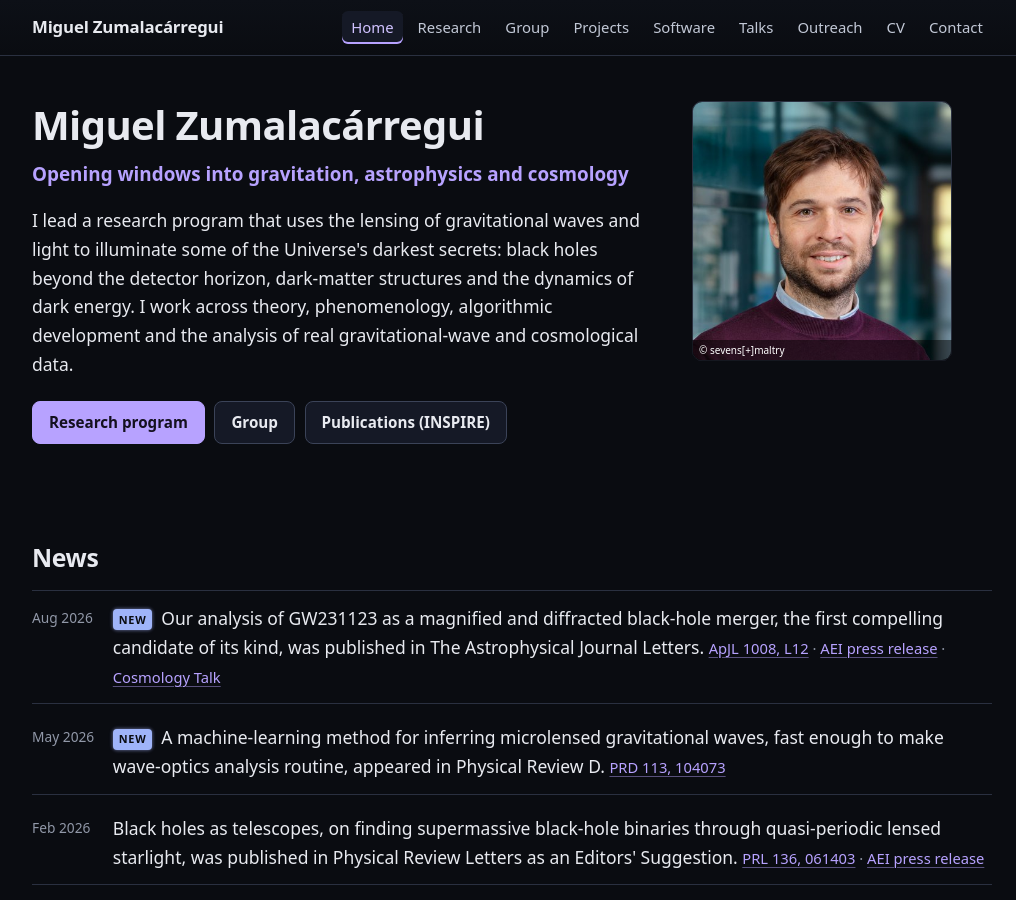
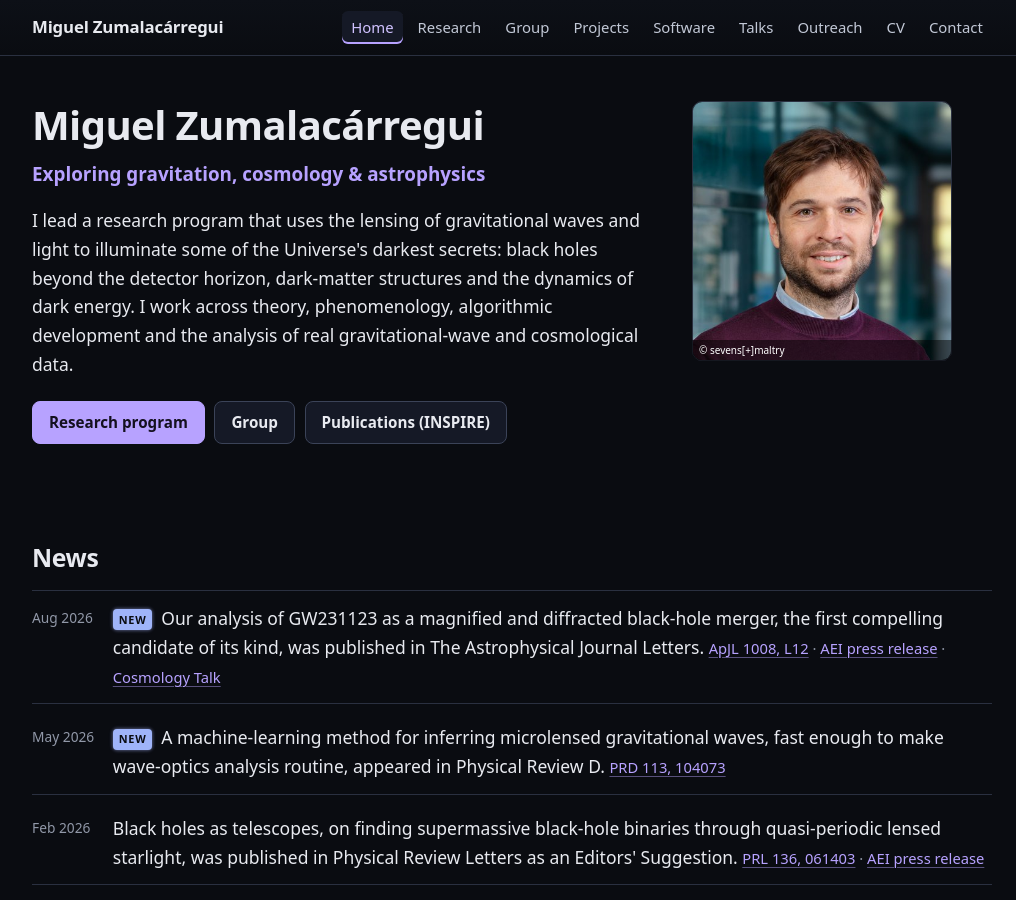
Before and after one commit to miguelzuma/miguelzuma.github.io, a Jekyll site: the page built from index.html, in a window 1280 px wide and 900 px high. Shown: the whole window, without its empty margins (128-1144 px from the left). Built offline with Jekyll 4.4.1, drawn with Linux system fonts in a browser that asks for light colours; part of the change alters nothing that is shown.

Commit message:
Settle the tagline and the hero slogan
    <title>  Miguel Zumalacárregui | Gravitation, Cosmology & Astrophysics
    hero     Exploring gravitation, cosmology & astrophysics

Gravitation leads because it is the theory and the other two are the arenas
it is applied in. "Explore" is the verb the research page already uses for
the same idea, so the two pages now say it the same way.

The old third term, data interpretation, moved to the research eyebrow in
fc4a834, where it sits beside theory and phenomenology as an approach rather
than posing as a field.

Co-Authored-By: Claude Opus 5 (1M context) <noreply@anthropic.com>
Claude-Session: https://claude.ai/code/session_01E2ZbXszK9qt9svKVxU5Yrt

```diff
--- a/_config.yml
+++ b/_config.yml
@@ -1,9 +1,17 @@
 title: "Miguel Zumalacárregui"
-tagline: "Gravitation, Cosmology and Data Interpretation"
-# The hero line under the name. The tagline above is the field list for the
-# <title> and the research-page eyebrow, where a reader is scanning for a
-# subject; this one is the sentence a human reads on the home page.
-slogan: "Opening windows into gravitation, astrophysics and cosmology"
+# Both strings land in HTML text, so the ampersand is stored escaped.
+#
+# tagline  the field list, used only in <title> and the share cards, where a
+#          reader (or a search engine) is scanning for a subject.
+# slogan   the sentence a human reads under the name on the home page.
+#
+# Topics live here; the research page is labeled by approach instead
+# ("Theory, phenomenology & data interpretation"), so the two do not repeat
+# each other. Gravitation leads because it is the theory and the other two
+# are the arenas it is applied in -- the same frame-and-predictions structure
+# the research-page rosette draws.
+tagline: "Gravitation, Cosmology &amp; Astrophysics"
+slogan: "Exploring gravitation, cosmology &amp; astrophysics"
 description: >-
   Miguel Zumalacárregui leads a research program on wave-optics lensing, dark
   matter, black holes and tests of gravity at the Max Planck Institute for
```
